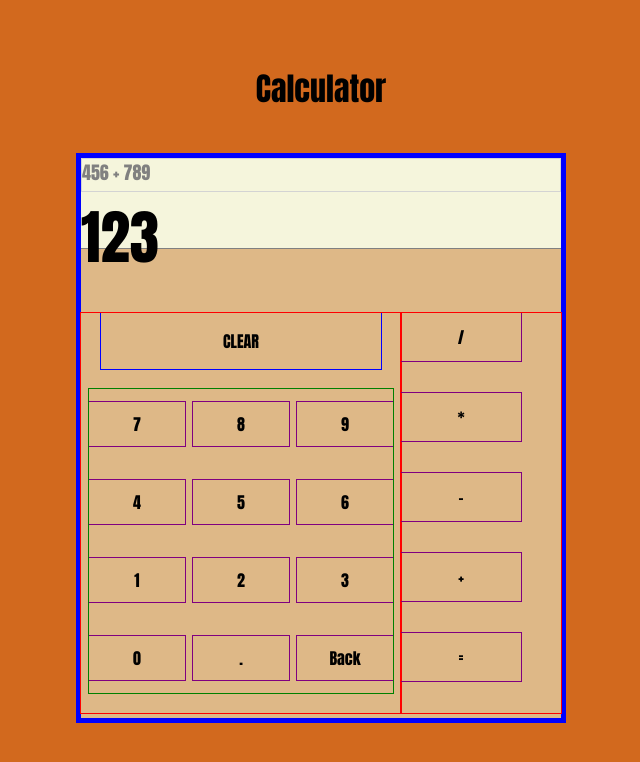
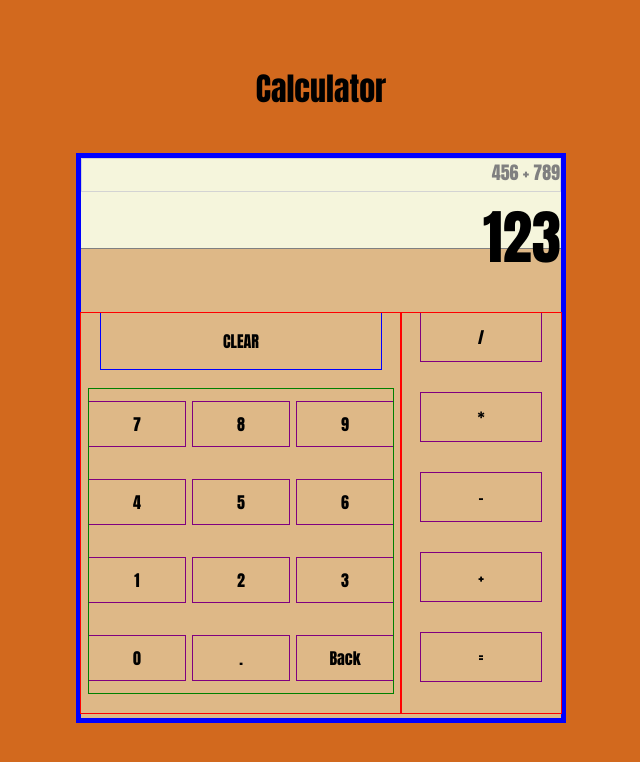
Before and after one commit to Rlaur2/calculator, a plain HTML site: page index.html in a window 1280 px wide. Shown: the whole page, without its empty margins (319-959 px from the left). Drawn offline with Linux system fonts and the light colour scheme.

Commit message:
Make text appear to the right in the display

```diff
--- a/style.css
+++ b/style.css
@@ -31,6 +31,8 @@ body {
     border: 1px solid lightgray;
     color: grey;
     font-size: large;
+    display: flex;
+    justify-content: end;
 
 }
 
@@ -42,6 +44,8 @@ body {
     border-left: 0px;
     border-right: 0px;
     font-size: 3.7rem;
+    display: flex;
+    justify-content: end;
 }
 
 .button-container {
@@ -65,6 +69,7 @@ body {
     width: 20vh;
     margin-top: 8vh;
     flex-flow: wrap;
+    justify-content: center;
 }
 
 .clear-button {
```
